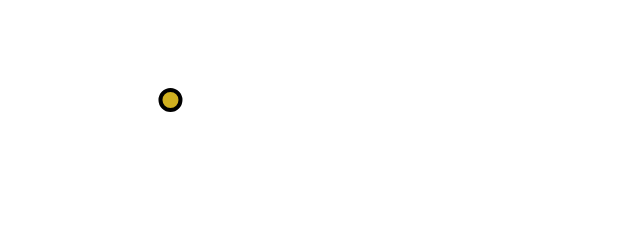
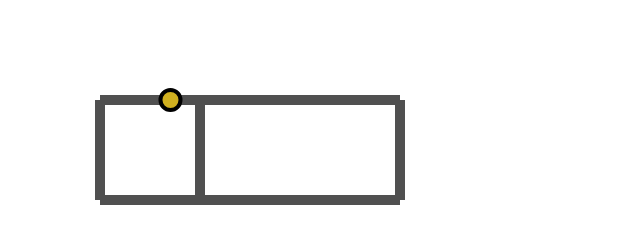
Before and after one commit to Kelewap/most-of-the-taxis, a plain HTML site: page index.html in a window 1280 px wide. Shown: the whole page, without its empty margins (0-640 px from the left). Drawn offline with Linux system fonts and the light colour scheme.

Commit message:
Render the city streets.

```diff
--- a/index.html
+++ b/index.html
@@ -4,7 +4,7 @@
     <link rel="stylesheet" type="text/css" href="css/style.css">
   </head>
   <body>
-    <canvas id="myCanvas" width="578" height="200"></canvas>
+    <canvas id="myCanvas" width="800" height="600"></canvas>
     <script src="js/setup.js"></script>
     <script src="js/anim.js"></script>
 
--- a/js/anim.js
+++ b/js/anim.js
@@ -1,4 +1,5 @@
 
+//TODO extract drawX to my-fancy-canvas that aggregate the context and is to be passed to render() methods
 function drawCircle(circle, context) {
     context.beginPath();
 
@@ -9,6 +10,17 @@ function drawCircle(circle, context) {
 
     context.lineWidth = 4;
     context.strokeStyle = "#000000";
+    context.stroke();
+}
+
+function drawLine(start, end, context) {
+    context.beginPath();
+
+    context.moveTo(start.x, start.y);
+    context.lineTo(end.x, end.y);
+
+    context.lineWidth = 10;
+    context.strokeStyle = "#505050";
     context.stroke();
 }
 
--- a/js/city.js
+++ b/js/city.js
@@ -29,4 +29,12 @@ CityModel = function(intersectionsConfig, streetsConfig) {
         this.streets[key].to.incoming.push(key);
     }
 
+    this.render = function(context) {
+        for (key in this.streets) {
+            //TODO: extract to streets.render()
+            var street = this.streets[key];
+
+            drawLine( {x: street.from.x, y: street.from.y}, {x: street.to.x, y: street.to.y}, context);
+        }
+    }
 };
--- a/js/world.js
+++ b/js/world.js
@@ -37,7 +37,6 @@ function World(canvas) {
         }
     ];
 
-    //TODO: get rid of actor movement logic from this
     this.tick = function(deltaTime) {
         var maxVelocity = 30;
         var deltaSeconds = deltaTime / 1000.0;
@@ -78,6 +77,8 @@ function World(canvas) {
         //TODO: pass canvas context as parameter
         this._context.clearRect(0, 0, this._canvas.width, this._canvas.height);
 
+        this.worldModel.render(this._context);
+
         for (var i = 0; i < this.actors.length; ++i) {
             var entry = this.actors[i];
             var representation = entry.representation;
```
